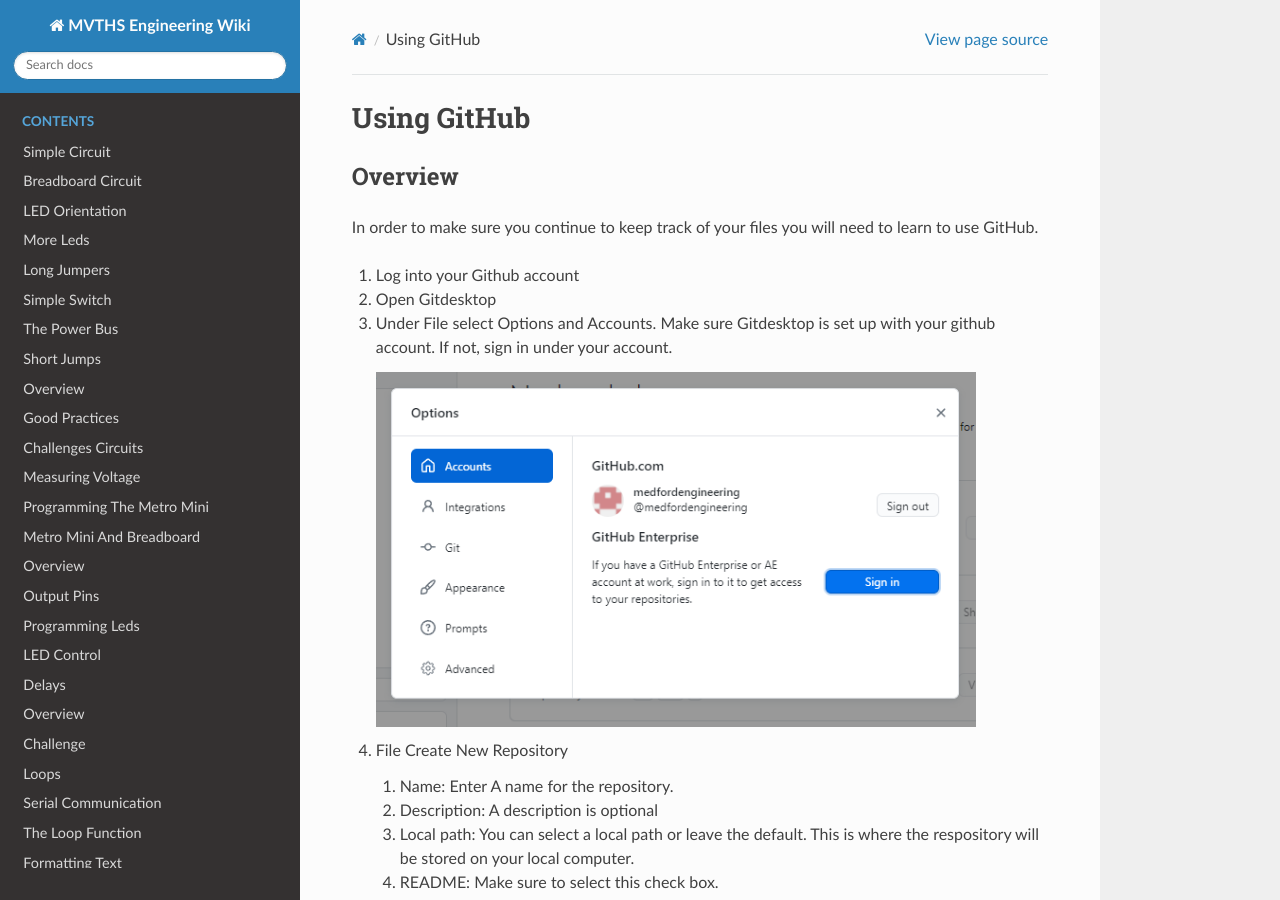
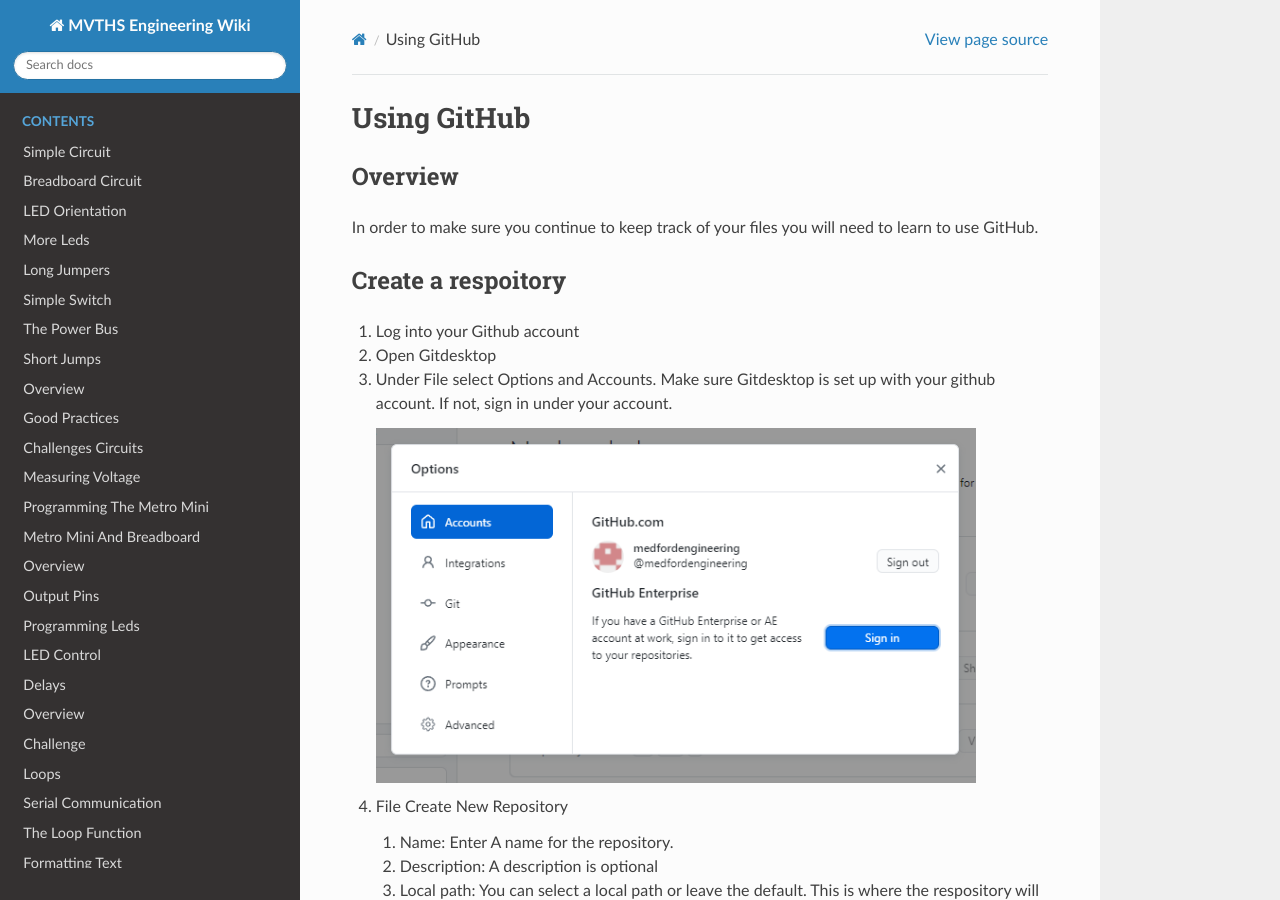
Before and after one commit to maxtkc/mvths-wiki, a Sphinx documentation site: the page built from docs/104-github.rst, in a window 1280 px wide and 900 px high. Built offline with Sphinx 7.4.7 and the Read the Docs theme 2.0.0, drawn with Linux system fonts in a browser that asks for light colours; pages that are not in the unit, such as notebooks, are missing from menus; some of the changed text lies outside the part shown.

Commit message:
Update 104-github.rst

```diff
--- a/docs/104-github.rst
+++ b/docs/104-github.rst
@@ -5,7 +5,8 @@
 ---------
 In order to make sure you continue to keep track of your files you will need to learn to use GitHub.
 
-
+Create a respoitory
+-------------------
 #. Log into your Github account
 #. Open Gitdesktop
 #. Under File select Options and Accounts. Make sure Gitdesktop is set up with your github account. If not, sign in under your account.
```
Also changed, not shown: other parts of docs/104-github.rst (+3 -0 lines).
